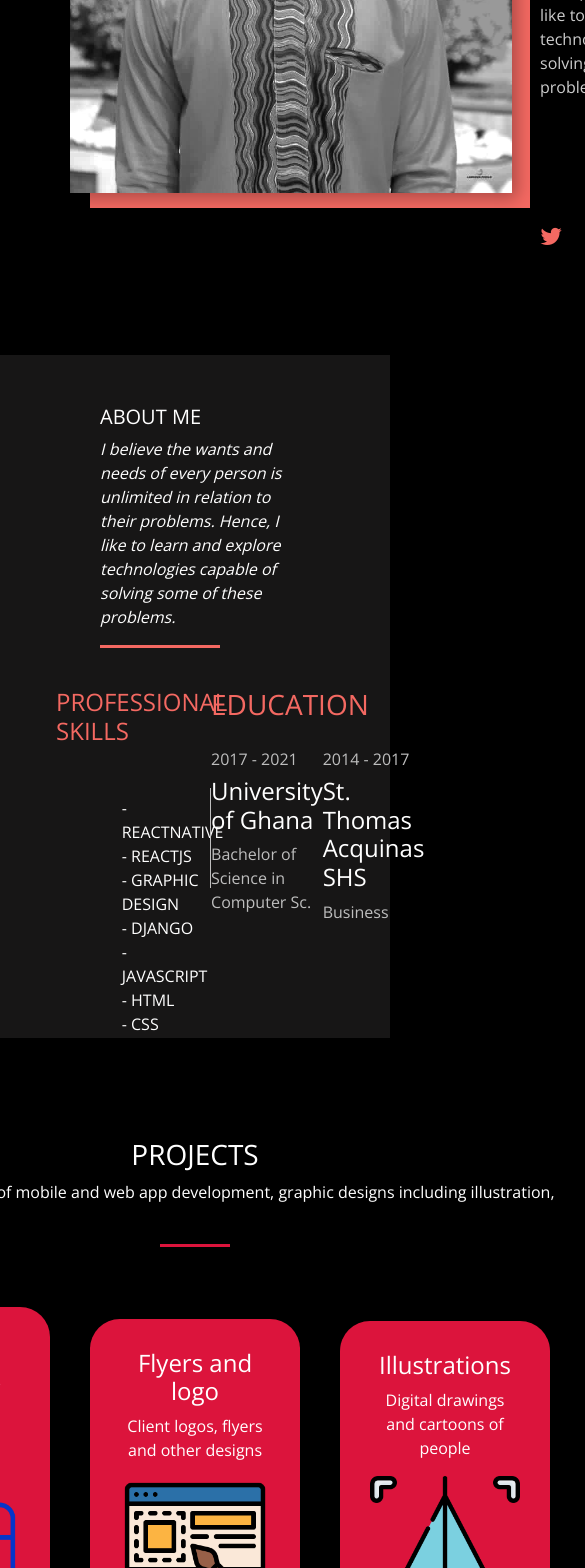
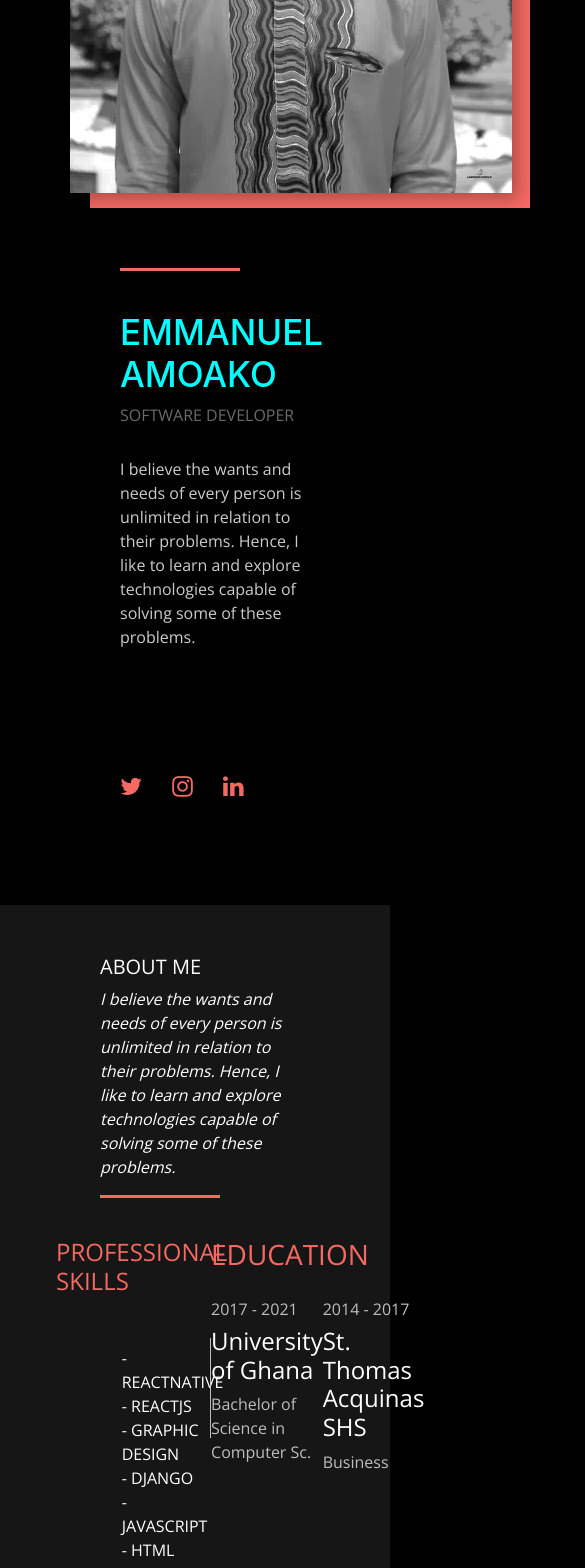
Before and after one commit to Quami-source/Portfolio-site, a React (Create React App) app: page / in a window 390 px wide. Shown: the part 432-2000 px from the top of the page, 585 px wide, since content can reach past the window. Built offline with nearby package versions, Linux system fonts and the light colour scheme.

Commit message:
Added media queries

```diff
--- a/src/App.css
+++ b/src/App.css
@@ -31,8 +31,9 @@ nav ul li{
 
 .main-body{
   display: flex;
-  flex-direction: row;
+  flex-direction: column;
   justify-content: center;
+
   align-items: center;
   color: #fff;
 }
@@ -42,6 +43,7 @@ nav ul li{
   display: flex;
   margin: 50px;
   color: #fff;
+  flex-wrap: wrap;
 }
 
 .img-container{
@@ -57,6 +59,7 @@ nav ul li{
   flex: 1;
 
   display: flex;
+
   justify-content: center;
 }
 
@@ -210,6 +213,10 @@ h6{
   font-family: 'Open Sans', sans-serif;
 }
 
+.project-items h4{
+  text-transform:uppercase
+}
+
 .project-container{
   display: flex;
   justify-content: center;
@@ -239,3 +246,16 @@ h6{
   background-color: crimson impor !important;
   margin-top: 20px;
 }
+
+@media (max-width:800px){
+  .main-body{
+    flex-direction: column;
+  }
+
+
+
+  .text-container{
+    padding-left: 20px;
+    color: aqua;
+  }
+}
--- a/src/components/Footer.js
+++ b/src/components/Footer.js
@@ -4,8 +4,8 @@ export default function Footer() {
     //let copy = React.string({js|©|js})
 
     return (
-        <div style={{textAlign:'center',marginTop:100, marginBottom:50, color:'#fff'}}>
-            <p>Quami-source &copy 2021</p>
+        <div style={{textAlign:'center',marginTop:100, marginBottom:50, color:'#ccc'}}>
+            <p>Copyright <strong>Quamies</strong> 2021. All rights reserved | +233 553 554 911</p>
         </div>
     )
 }
--- a/src/components/Projects.js
+++ b/src/components/Projects.js
@@ -20,7 +20,7 @@ export default function Projects() {
                         <h4>Mobile & Web Apps</h4>
                         <p>Link to various projects undertaken.</p>
                         <img src = {web} width={150} height={150} alt="web-programming" />
-                        <button type="button" class="btn btn-info">Info</button>
+                        <button type="button" class="btn btn-info">Go to</button>
                     </div>
                     <div className="project-items">
                         <h4>Flyers and logo</h4>
@@ -32,7 +32,7 @@ export default function Projects() {
                         <h4>Illustrations</h4>
                         <p>Digital drawings and cartoons of people</p>
                         <img src = {model} width={150} height={150} alt="illust" />
-                        <button type="button" class="btn btn-info">Info</button>
+                        <button type="button" class="btn btn-info">Go to</button>
                     </div>
                 </div>
             </div>
--- a/src/components/nav/Nav.js
+++ b/src/components/nav/Nav.js
@@ -13,8 +13,8 @@ const Nav = ()=>{
 
                 <div className="collapse navbar-collapse" id="navbarSupportedContent" >
                     <ul className="navbar-nav ml-auto">
-                        <li className="nav-item active">
-                            <Link className="nav-link" activeClass = "active" to = "body" smooth={true} spy={true} duration={500} offset={-70}>Home <span class="sr-only"></span></Link>
+                        <li className="nav-item">
+                            <Link className="nav-link" activeClass = "active" to = "body" smooth={true} spy={true} duration={500} offset={-70}>Home </Link>
                         </li>
                         <li className="nav-item">
                             <Link className="nav-link" to = "about" smooth={true} spy={true} duration={500} offset={-70}>About me</Link>
```
